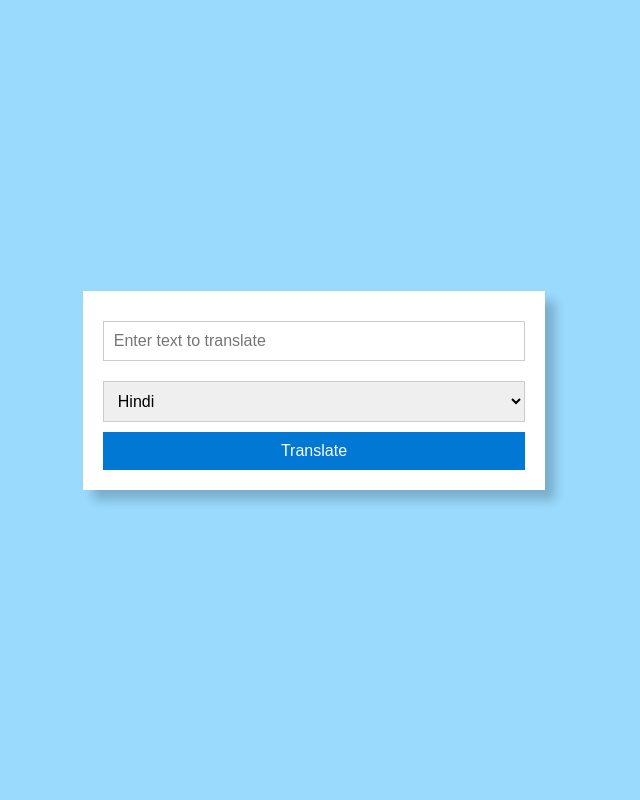
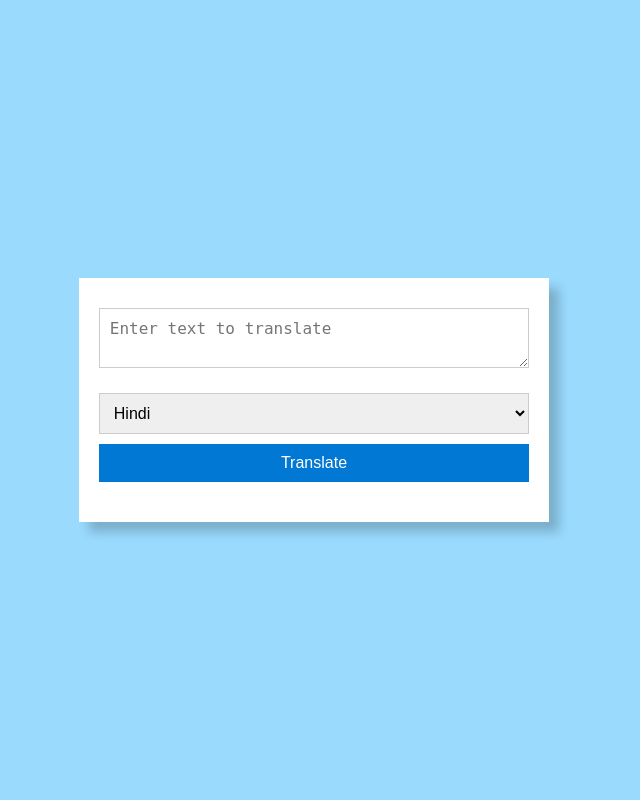
Before and after one commit to 4rnv/Pytranslate, a Flask app: page / in a window 1280 px wide. Shown: the whole page, without its empty margins (326-966 px from the left). Run offline with Flask 3, Linux system fonts and the light colour scheme.

Commit message:
A "better" way to do this

```diff
--- a/index.py
+++ b/index.py
@@ -13,7 +13,7 @@ def translate_post():
     userinput_lang = request.form['lang']
     translated_text, filename = translate(userinput_text,userinput_lang)
     #return translated_text
-    return {'translated_text': translated_text, 'filename': filename}
+    return f'''<a href="/download/{filename}" class="download-button">Download Document</a>'''
 
 @app.route('/download/<filename>', methods=['GET'])
 def download_file(filename):
--- a/static/css/style.css
+++ b/static/css/style.css
@@ -30,7 +30,7 @@ form:hover {
     border-radius: 1rem 0;
 }
 
-input[type="text"], select, option {
+input[type="text"], textarea, select, option {
     width: 100%;
     padding: 10px;
     margin: 10px 0;
@@ -39,7 +39,7 @@ input[type="text"], select, option {
     box-sizing: border-box;
 }
 
-input[type="text"]:focus, select:focus {
+input[type="text"]:focus, textarea:focus, select:focus {
     border-color: var(--accent);
     outline: none;
 }
--- a/templates/home.jinja
+++ b/templates/home.jinja
@@ -10,7 +10,7 @@
 <body>
 <div id="container">
     <form hx-post="/translate" hx-target="#result" id="trans_form">
-        <input type="text" name="query" placeholder="Enter text to translate" required/>
+        <textarea name="query" placeholder="Enter text to translate" required></textarea>
         <select name="lang" required>
             <option value="hi">Hindi</option>
             <option value="bn">Bengali</option>
@@ -20,19 +20,8 @@
             <option value="te">Telugu</option>
         </select>
         <button type="submit">Translate</button>
+        <div id="result"></div>
     </form>
-    <div id="result"></div>
 </div>
-<script>
-    //there has to be a better way to do this
-    document.addEventListener('htmx:afterRequest', function(event) {
-        if (event.detail.xhr.response) {
-            const response = JSON.parse(event.detail.xhr.response);
-            const resultDiv = document.getElementById('result');
-            resultDiv.innerHTML = `<p>${response.translated_text}</p>
-                                   <a href="/download/${response.filename}" class="download-button">Download Document</a>`;
-        }
-    });
-</script>
 </body>
 </html>
```
Also changed, not shown: 1 other file.
